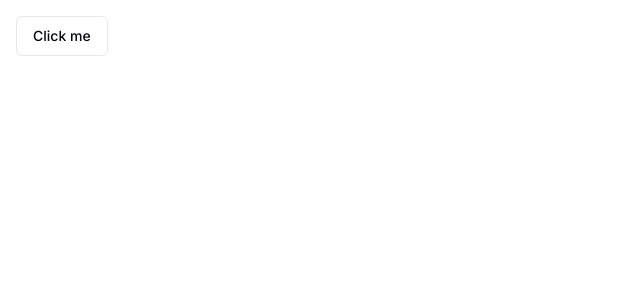
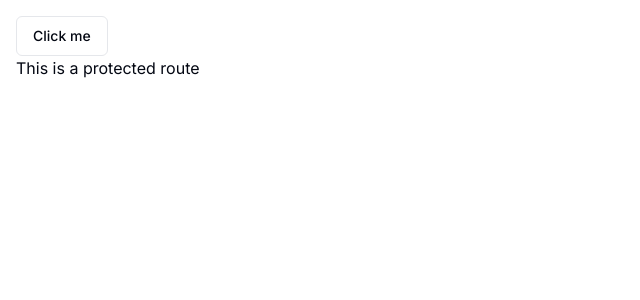
Before and after one commit to Stanwukong/ecommerce, a Next.js app: page / in a window 1280 px wide. Shown: the top 300 px of the page, without its empty margins (0-640 px from the left). Built offline with nearby package versions, Linux system fonts and the light colour scheme.

Commit message:
Modified root page

```diff
--- /dev/null
+++ b/app/(auth)/layout.tsx
@@ -0,0 +1,13 @@
+import React from "react";
+
+export default function AuthLayout({
+    children
+}: {
+    children: React.ReactNode
+}) {
+    return (
+        <div>
+            {children}
+        </div>
+    )
+}
--- a/app/(root)/page.tsx
+++ b/app/(root)/page.tsx
@@ -1,9 +1,10 @@
 "use client"
 
 import { Button } from "@/components/ui/button";
+import { UserButton } from "@clerk/nextjs";
 
 
-export default function Home() {
+export default function RootPage() {
 
   const demo = () => {
     alert("Still in development");
@@ -12,6 +13,8 @@ export default function Home() {
   return (
    <div className="p-4">
     <Button size={"default"} variant={"outline"} onClick={demo}>Click me</Button>
+    <div>This is a protected route</div>
+    <UserButton afterSignOutUrl="/"/>
    </div>
   )
 }
```
Also changed, not shown: app/(auth)/(routes)/login/[[...login]]/page.tsx (renamed from app/(auth)/(routes)/[[...sign-in]]/sign-in/page.tsx), app/(auth)/(routes)/register/[[...register]]/page.tsx (renamed from app/(auth)/(routes)/[[...sign-up]]/sign-up/page.tsx).
